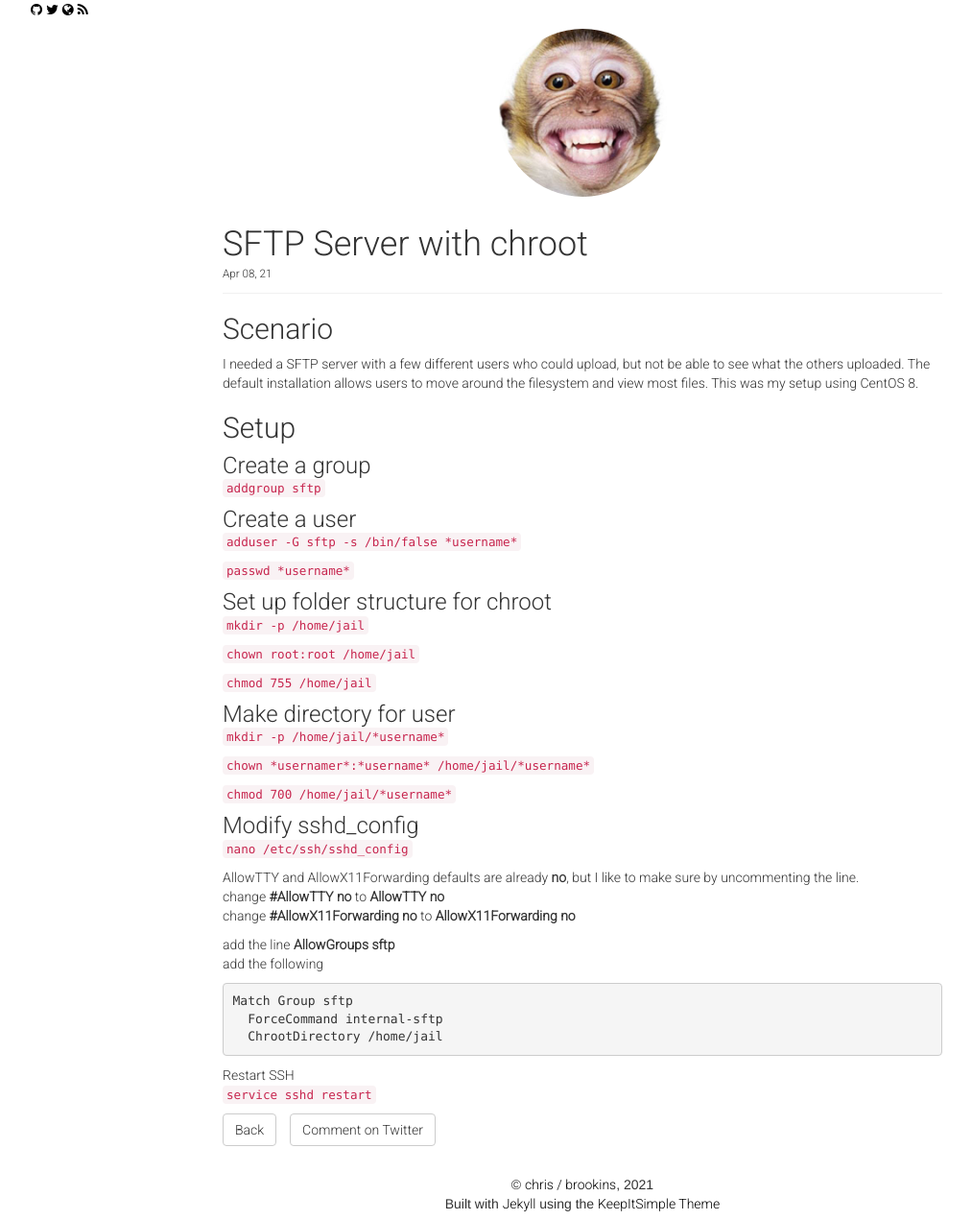
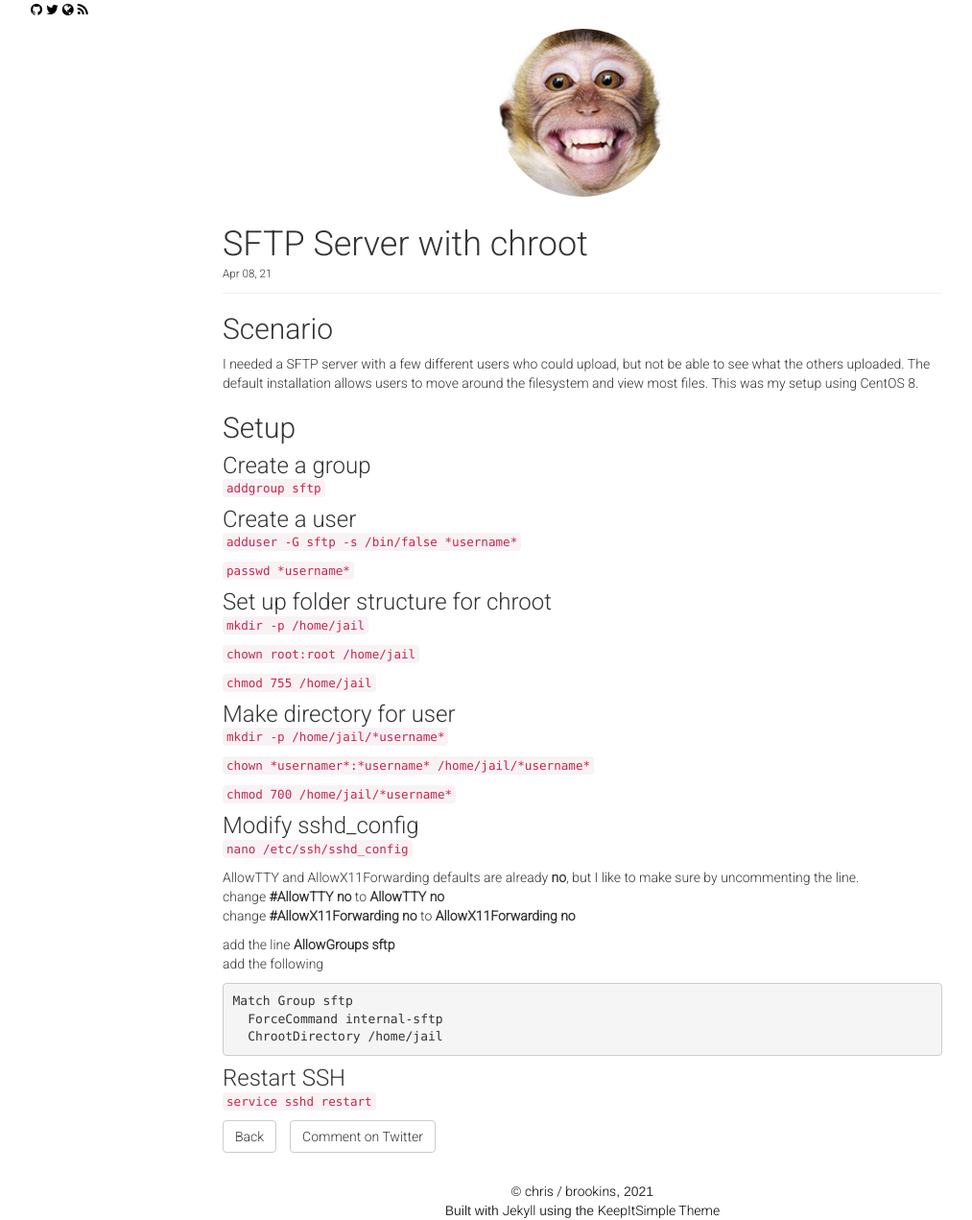
Before and after one commit to cbrookins/cbrookins.github.io, a Jekyll site: the page built from _posts/2021-04-08-sftp-server-with-chroot.md, in a window 1280 px wide. Shown: the whole page at 96% size, without its empty margins (33-1046 px from the left). Built offline with Jekyll 4.4.1, drawn with Linux system fonts in a browser that asks for light colours; nearby versions of some CDN libraries.

````diff
--- a/_posts/2021-04-08-sftp-server-with-chroot.md
+++ b/_posts/2021-04-08-sftp-server-with-chroot.md
@@ -48,5 +48,5 @@ Match Group sftp
   ChrootDirectory /home/jail
 ```
 
-Restart SSH
+### Restart SSH
 ```service sshd restart```
````
